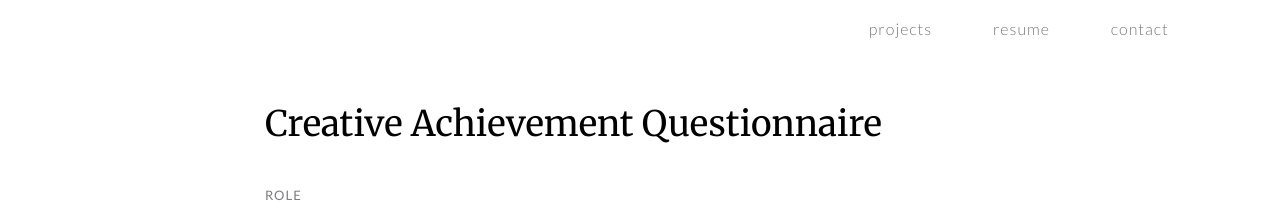
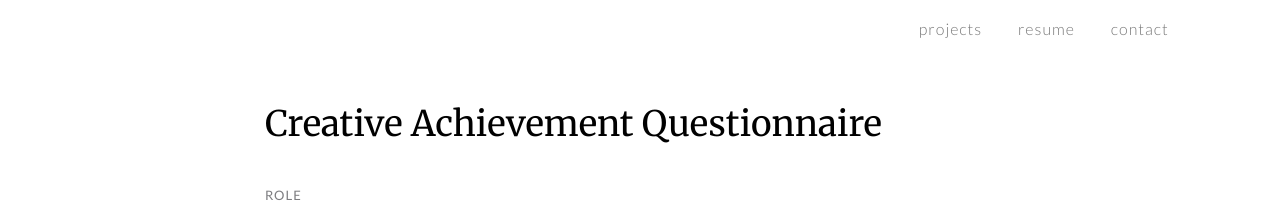
Before and after one commit to awanger/awanger.github.io, a Jekyll site: the page built from projects/caq.html, in a window 1280 px wide. Shown: the top 211 px of the page. Built offline with Jekyll 4.4.1, drawn with Linux system fonts in a browser that asks for light colours; comment, search, counter and statistics services are not loaded.

Commit message:
Adjust navbar size

```diff
--- a/assets/css/custom.css
+++ b/assets/css/custom.css
@@ -126,7 +126,7 @@ header {
     .nav-list {
         display: flex;
         justify-content: space-between;
-        width: 300px;
+        width: 250px;
         padding: 0;
     }
 
@@ -188,15 +188,6 @@ header {
 
 #contact-links > a:hover {
     opacity: 1;
-}
-
-
-
-/* GitHub ribbon */
-.ribbon {
-    position:absolute;
-    top:54; /* height of the navbar in order to offset */
-    right:0;
 }
 
 /* Content */
```
